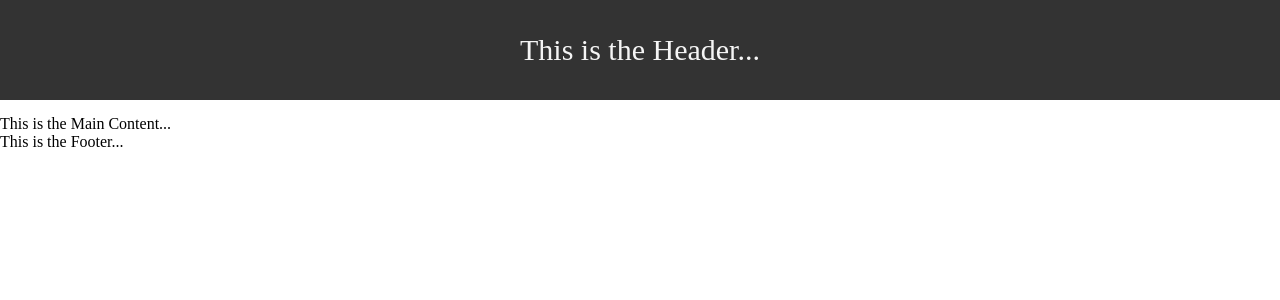
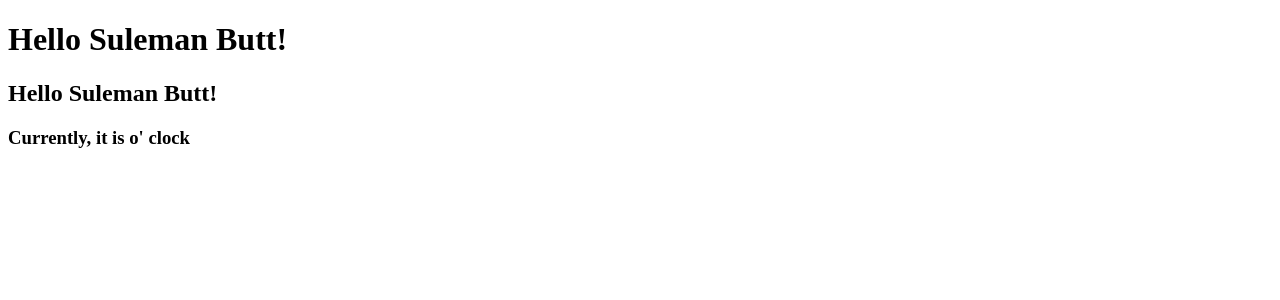
Before and after one commit to sulemanbutt5/React-JS-Tutorial, a React (Create React App) app: page / in a window 1280 px wide. Shown: the top 300 px of the page. Built offline with nearby package versions, Linux system fonts and the light colour scheme.

Commit message:
JSX to JS and Back

```diff
--- a/src/App.js
+++ /dev/null
@@ -1,18 +0,0 @@
-import React from "react"
-import Header from "./components/Header"
-import MainContent from "./components/MainContent"
-import Footer from "./components/Footer"
-import "./index.css"
-
-function App()
-{
-    return(
-        <div>
-            <Header/>
-            <MainContent/>
-            <Footer/>
-        </div>
-    )
-}
-
-export default App
--- a/src/components/Footer.js
+++ /dev/null
@@ -1,14 +0,0 @@
-import React from "react"
-
-function Footer()
-{
-    return (
-
-        <footer>
-            This is the Footer...
-        </footer>
-    )
-
-}
-
-export default Footer
--- a/src/components/Header.js
+++ /dev/null
@@ -1,14 +0,0 @@
-import React from "react"
-
-function Header()
-{
-    return (
-
-        <header  className="navbar">
-            This is the Header...
-        </header>
-    )
-
-}
-
-export default Header
--- a/src/components/MainContent.js
+++ /dev/null
@@ -1,13 +0,0 @@
-import React from "react"
-
-function MainContent()
-{
-    return (
-        <main>
-            This is the Main Content...
-        </main>
-    )
-
-}
-
-export default MainContent
--- a/src/index.css
+++ b/src/index.css
@@ -7,7 +7,7 @@ body {
   font-family: source-code-pro, Menlo, Monaco, Consolas, 'Courier New',
     monospace;
 }*/
-
+/*
 .navbar{
   background-color: #333;
   height: 100px;
@@ -19,4 +19,4 @@ body {
   justify-content: center;
   align-items: center;
 
-}
+} */
--- a/src/index.js
+++ b/src/index.js
@@ -1,5 +1,27 @@
 import React from "react"
 import ReactDom from "react-dom"
-import App from "./App"
 
-ReactDom.render(<App/>,document.getElementById("root"))
+function App()
+{
+    const fn="Suleman"
+    const ln="Butt"
+    const date=new Date();
+
+    return(
+        <div>
+            <h1>
+                Hello {fn + " " + ln}!
+            </h1>
+            <h2>
+                Hello {`${fn} ${ln}`}!
+            </h2>
+            <h3>
+                Currently, it is {date.getHours} o' clock
+            </h3>
+        </div>
+
+    )
+}
+
+
+ReactDom.render(<App />,document.getElementById("root"))
```
Also changed, not shown: public/index.html (line endings or trailing spaces).
